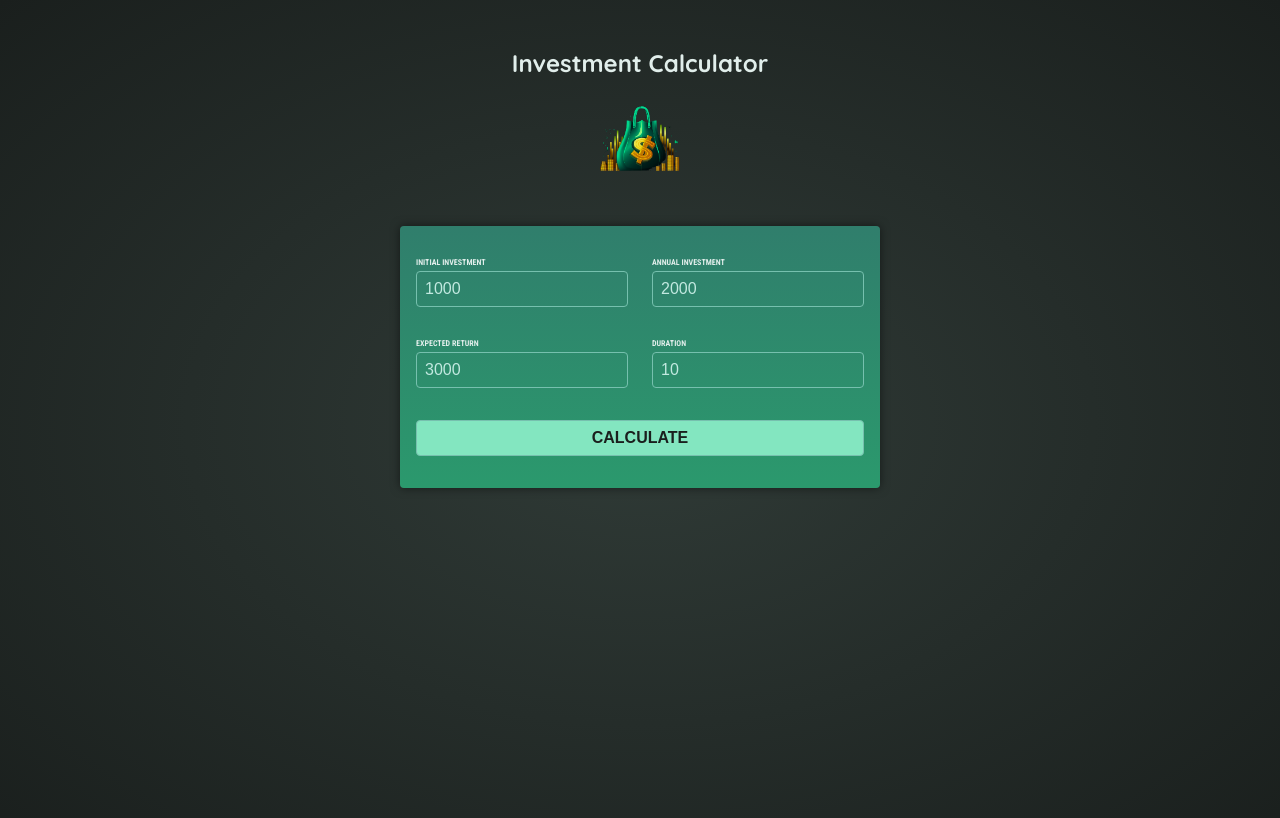
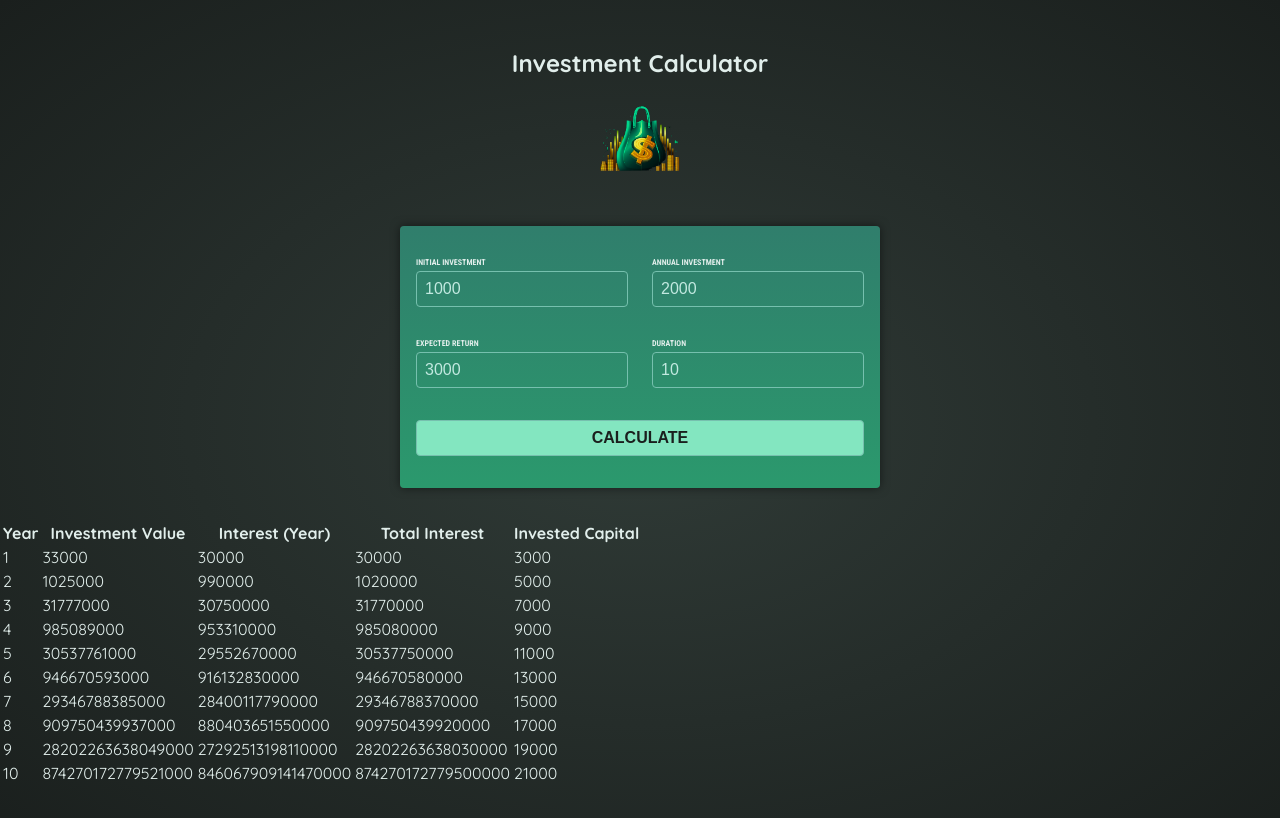
Before and after one commit to ColeWill/Angular-The-Complete-Guide_Max_Schwarz, an Angular app in the folder 04-section-Angular-Practice/investment-calculator-section04/: page / in a window 1280 px wide. Both pictures are taken after a click on the button "CALCULATE". Shown: the top 818 px of the page. Built offline with nearby package versions, Linux system fonts and the light colour scheme.

Commit message:
table is printing

```diff
--- a/04-section-Angular-Practice/investment-calculator-section04/src/app/app.component.html
+++ b/04-section-Angular-Practice/investment-calculator-section04/src/app/app.component.html
@@ -1,2 +1,3 @@
 <app-header />
 <app-user-input (calculate)="onCalculateInvestmentResults($event)" />
+<app-investment-results [results]="resultsData" />
--- a/04-section-Angular-Practice/investment-calculator-section04/src/app/app.component.ts
+++ b/04-section-Angular-Practice/investment-calculator-section04/src/app/app.component.ts
@@ -1,20 +1,19 @@
 import { Component } from '@angular/core';
 import { HeaderComponent } from './header/header.component';
 import { UserInputComponent } from './user-input/user-input.component';
+import { InvestmentInput, InvestmentResults } from './models/investment-input';
+import { InvestmentResultsComponent } from './investment-results/investment-results.component';
 
 @Component({
   selector: 'app-root',
-  imports: [HeaderComponent, UserInputComponent],
+  imports: [HeaderComponent, UserInputComponent, InvestmentResultsComponent],
   standalone: true,
   templateUrl: './app.component.html',
 })
 export class AppComponent {
-  onCalculateInvestmentResults(data: {
-    initialInvestment: number;
-    expectedReturn: number;
-    annualInvestment: number;
-    duration: number;
-  }) {
+  resultsData: InvestmentResults[] = [];
+
+  onCalculateInvestmentResults(data: InvestmentInput) {
     const annualData = [];
     const { initialInvestment, expectedReturn, annualInvestment, duration } =
       data;
@@ -36,7 +35,7 @@
       });
     }
 
-    console.log('annual data:', annualData);
+    this.resultsData = annualData;
 
     return annualData;
   }
--- /dev/null
+++ b/04-section-Angular-Practice/investment-calculator-section04/src/app/investment-results/investment-results.component.html
@@ -0,0 +1,26 @@
+@if(!results){
+<p class="center">Please enter some values and press "Calculate"</p>
+} @else {
+<table>
+  <thead>
+    <tr>
+      <th>Year</th>
+      <th>Investment Value</th>
+      <th>Interest (Year)</th>
+      <th>Total Interest</th>
+      <th>Invested Capital</th>
+    </tr>
+  </thead>
+  <tbody>
+    @for(result of results; track result.year){
+    <tr>
+      <td>{{ result.year }}</td>
+      <td>{{ result.valueEndOfYear }}</td>
+      <td>{{ result.interest }}</td>
+      <td>{{ result.totalInterest }}</td>
+      <td>{{ result.totalAmountInvested }}</td>
+    </tr>
+    }
+  </tbody>
+</table>
+}
--- /dev/null
+++ b/04-section-Angular-Practice/investment-calculator-section04/src/app/models/investment-input.ts
@@ -0,0 +1,15 @@
+export interface InvestmentInput {
+  initialInvestment: number;
+  expectedReturn: number;
+  annualInvestment: number;
+  duration: number;
+}
+
+export interface InvestmentResults {
+  year: number;
+  interest: number;
+  valueEndOfYear: number;
+  annualInvestment: number;
+  totalInterest: number;
+  totalAmountInvested: number;
+}
```
Also changed, not shown: 04-section-Angular-Practice/investment-calculator-section04/src/app/investment-results/investment-results.component.ts (added, +13 -0 lines), 04-section-Angular-Practice/investment-calculator-section04/src/app/user-input/user-input.component.ts (+2 -6 lines), 04-section-Angular-Practice/investment-calculator-section04/src/app/investment-results/investment-results.component.css (added).
